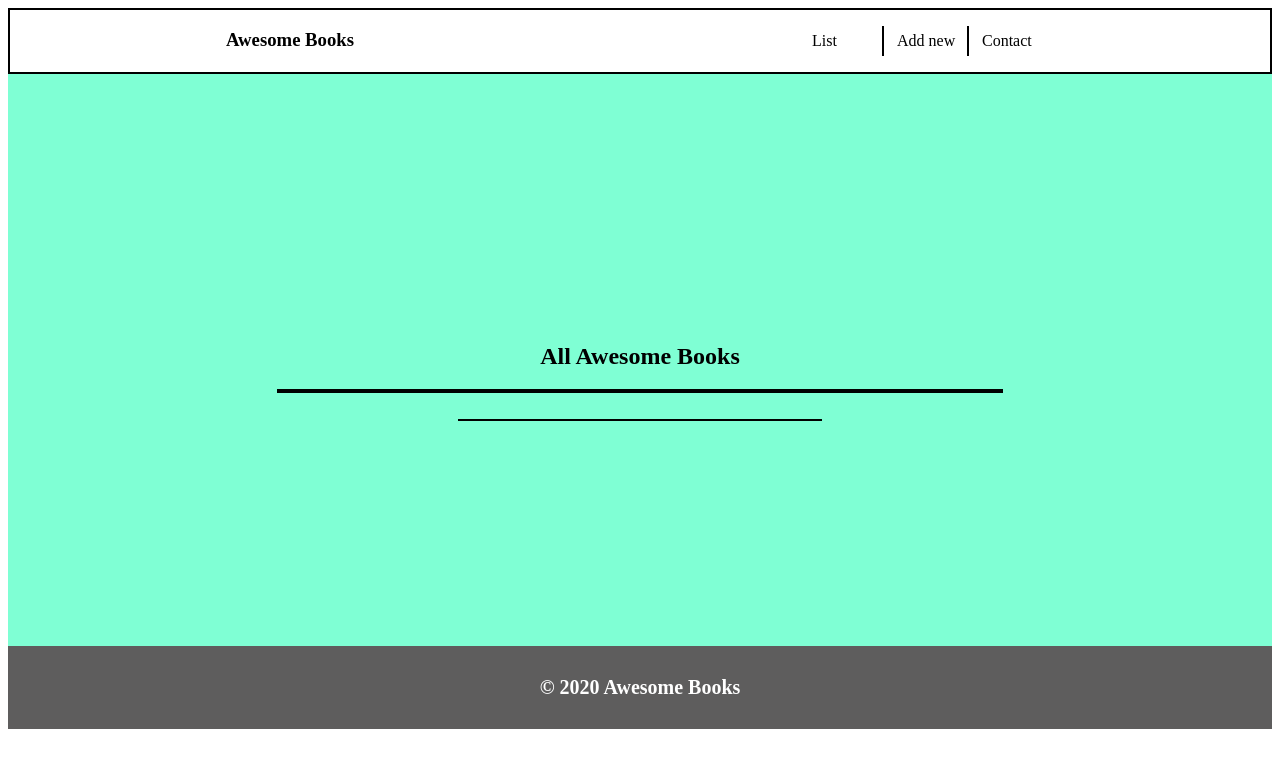
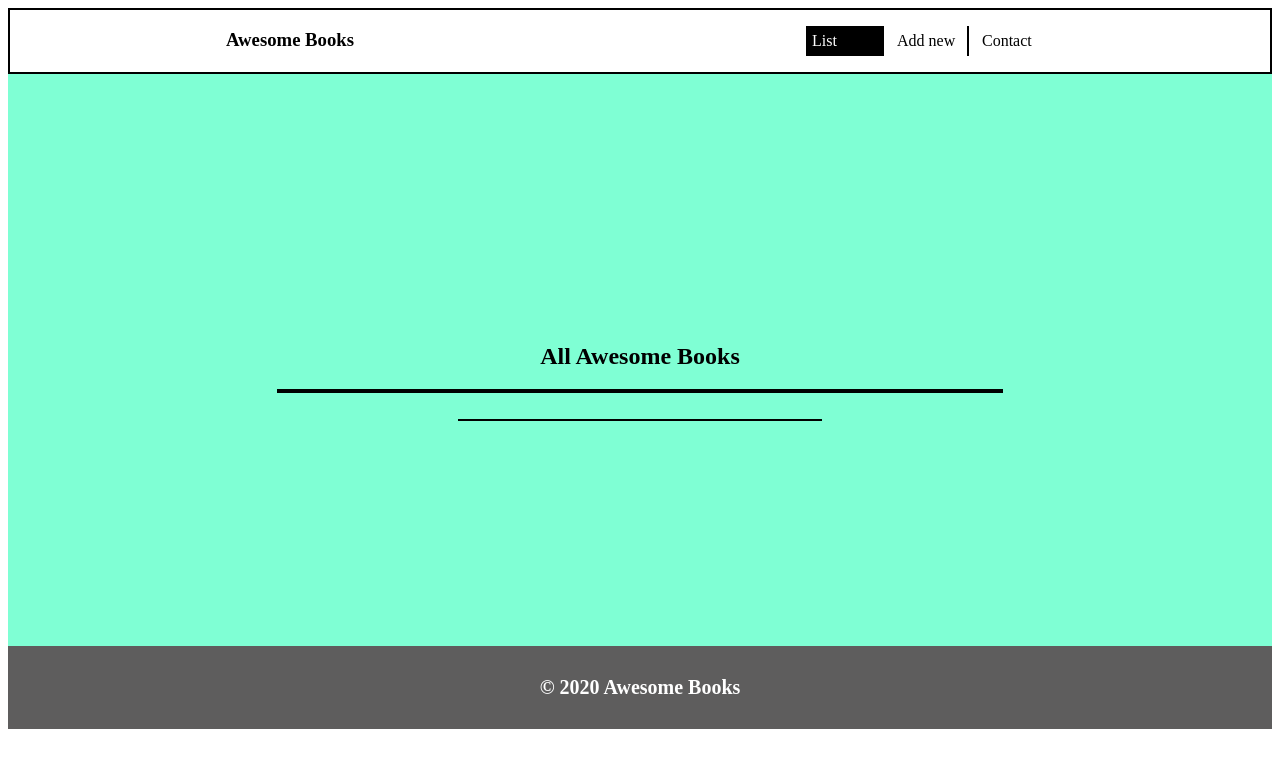
Before and after one commit to rebaz36/Awesome-Books-ES6, a website with bundled scripts: page index.html in a window 1280 px wide. Both pictures are taken after a click on the item "List". Built offline with nearby package versions, Linux system fonts and the light colour scheme.

Commit message:
Add Missing Active class

```diff
--- a/css/style.css
+++ b/css/style.css
@@ -159,6 +159,11 @@ ul {
   display: none;
 }
 
+.active {
+  background-color: #000;
+  color: #fff;
+}
+
 /* Footer Section */
 
 .footer {
```
